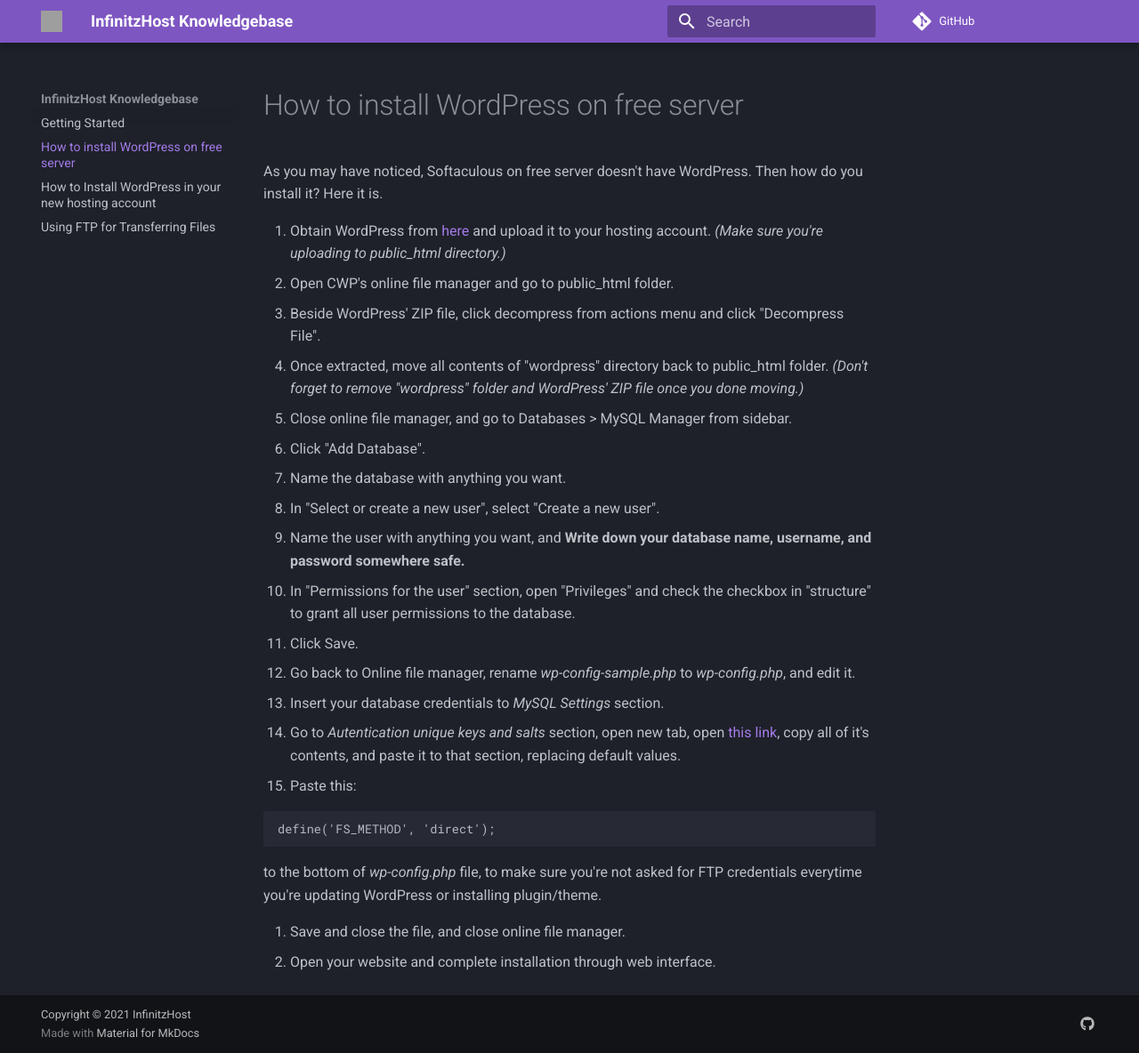
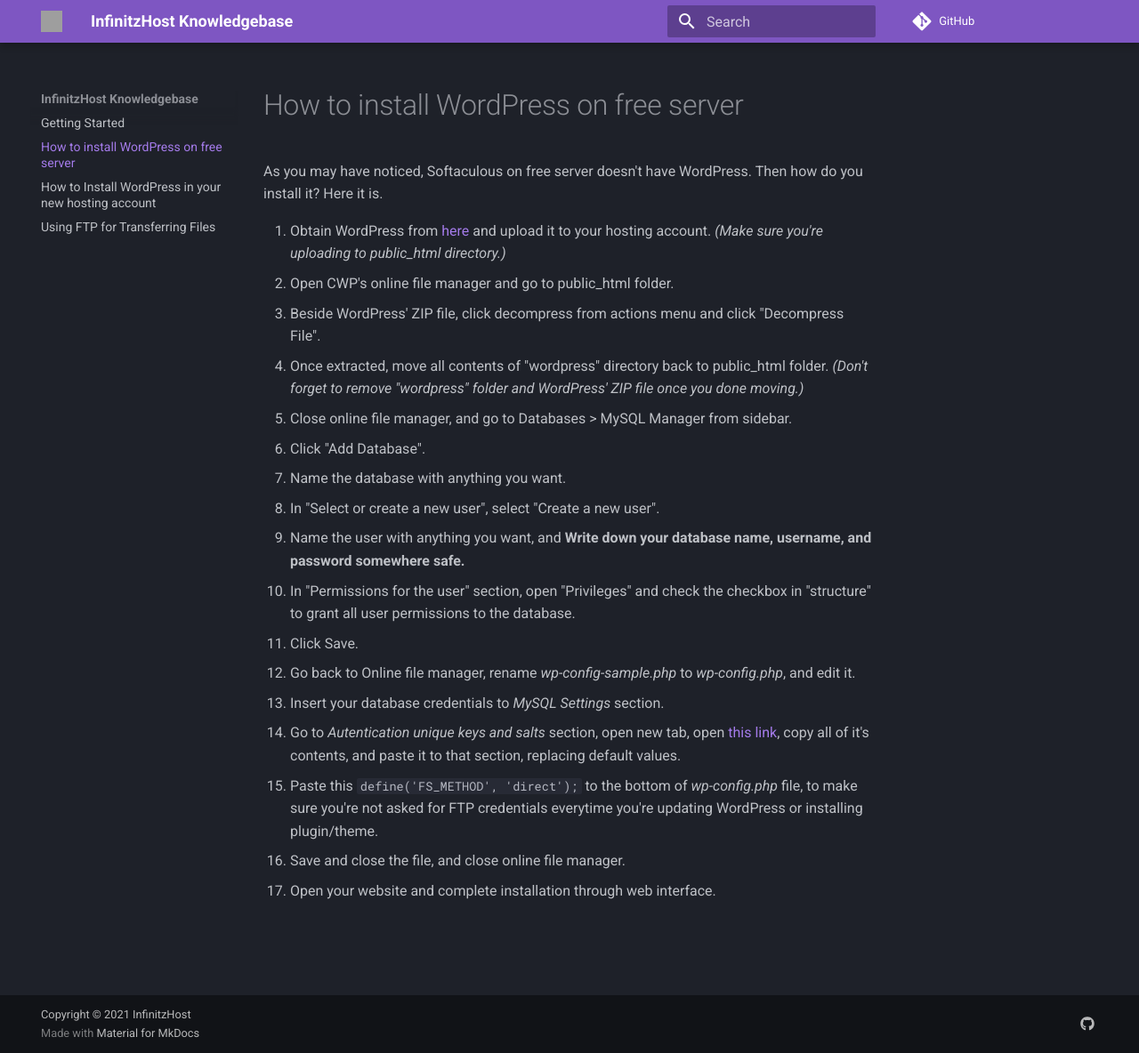
Before and after one commit to InfinitzHost/Knowledgebase, an MkDocs documentation site: the page built from docs/installing-wordpress-on-free-server.md, in a window 1280 px wide and 1184 px high. Shown: the whole window at 89% size. Built offline with MkDocs 1.6.1 and Material for MkDocs 9.7.7, drawn with Linux system fonts in a browser that asks for light colours; comment, search, counter and statistics services are not loaded; grey boxes are pictures that could not be loaded.

Commit message:
Update installing-wordpress-on-free-server.md

```diff
--- a/docs/installing-wordpress-on-free-server.md
+++ b/docs/installing-wordpress-on-free-server.md
@@ -16,11 +16,6 @@
 12. Go back to Online file manager, rename *wp-config-sample.php* to *wp-config.php*, and edit it.
 13. Insert your database credentials to *MySQL Settings* section.
 14. Go to *Autentication unique keys and salts* section, open new tab, open [this link](https://api.wordpress.org/secret-key/1.1/salt/), copy all of it's contents, and paste it to that section, replacing default values.
-15. Paste this:
-~~~
-define('FS_METHOD', 'direct');
-~~~
-to the bottom of *wp-config.php* file, to make sure you're not asked for FTP credentials everytime you're updating WordPress or installing plugin/theme.
-
+15. Paste this `define('FS_METHOD', 'direct');` to the bottom of *wp-config.php* file, to make sure you're not asked for FTP credentials everytime you're updating WordPress or installing plugin/theme.
 16. Save and close the file, and close online file manager.
 17. Open your website and complete installation through web interface.
```
